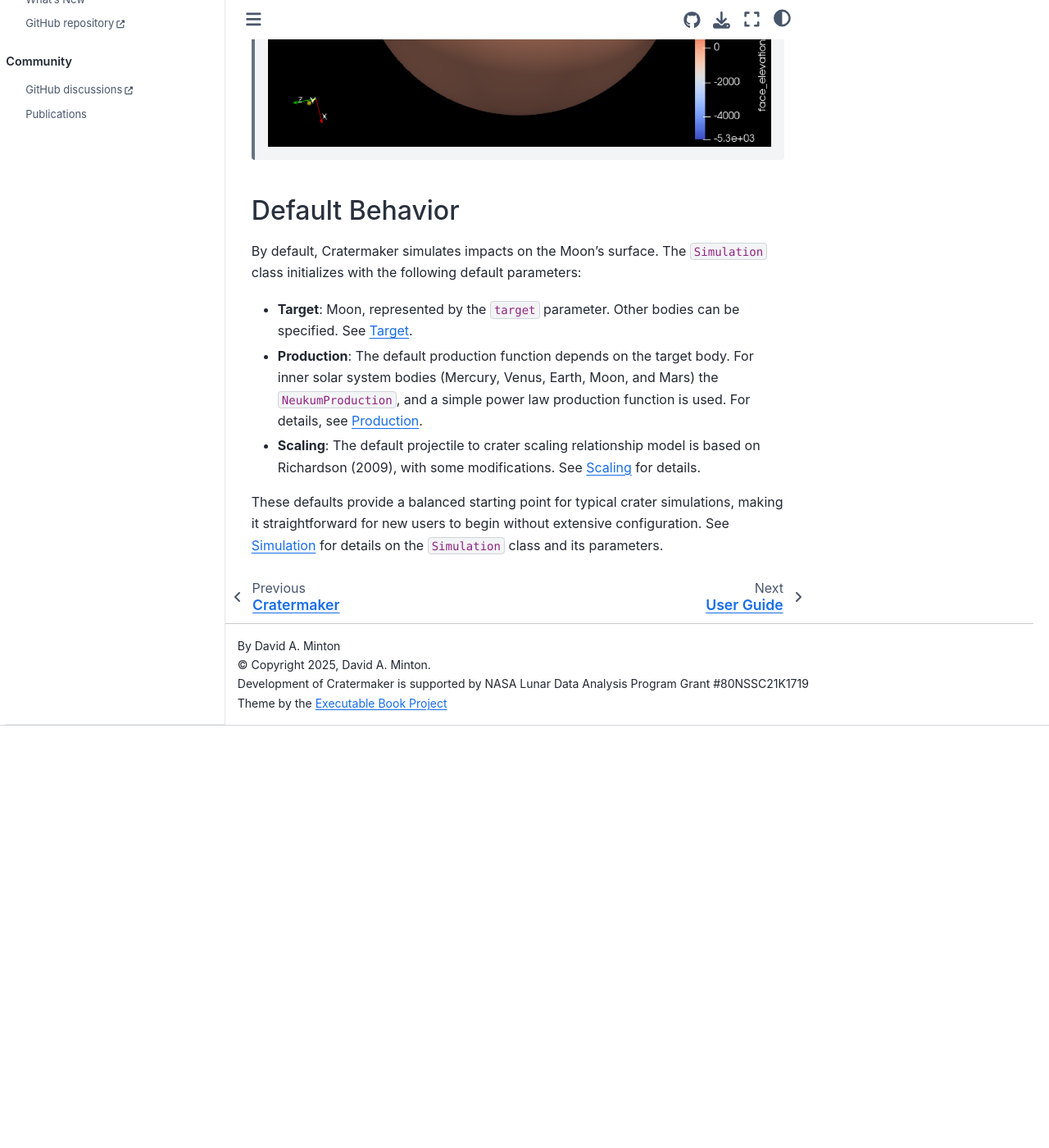
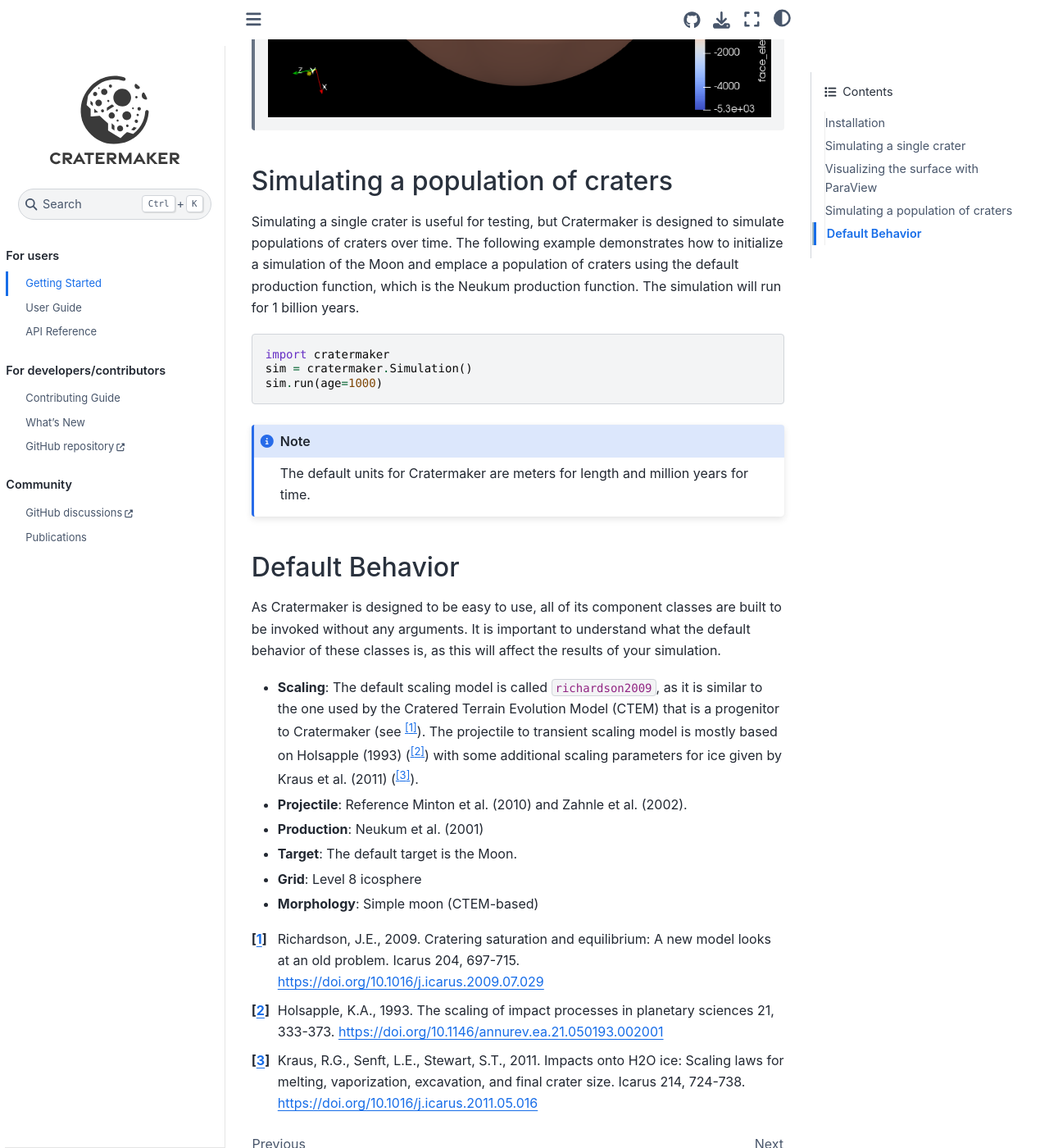
Before and after one commit to MintonGroup/cratermaker, a Sphinx documentation site: the page built from docs/getting-started-guide/index.rst, in a window 1280 px wide and 1400 px high, scrolled down 2951 px. Shown: the whole window at 82% size. Built offline with Sphinx 7.4.7 and the Sphinx Book theme 1.1.4, drawn with Linux system fonts in a browser that asks for light colours; the version number is read from the project's files by our own code; before the commit the page ends 3836 px from its top, so only the background shows below that; some of the changed text lies outside the part shown.

Commit message:
Started fleshing out the default section

```diff
--- a/docs/getting-started-guide/index.rst
+++ b/docs/getting-started-guide/index.rst
@@ -29,8 +29,8 @@ To begin, simply install Cratermaker using pip into the Python environment of yo
       pip install cratermaker
 
 
-Creating a Simulation
-===================================
+Simulating a single crater
+==========================
 
 Here’s a simple example demonstrating how to initialize a simulation for the Moon, then emplace a single 100 km diameter crater at a random location on the surface:
 
@@ -48,9 +48,8 @@ This example uses the default Moon target and emplaces a crater of 100 km in dia
       The first time you run a simulation in a given directory, Cratermaker generates a configuration file called ``cratermaker.yaml`` and a surface mesh in ``surface_data\grid.nc``. By default, these are stored in the current working directory from where it was invoked, but this can be changed by passing the argument ``simdir="your\custom\path"`` to ``Simulation``.
 
 
-#####################################################################
 Visualizing the surface with `ParaView <https://www.paraview.org/>`__
-#####################################################################
+=====================================================================
 
 Cratermaker can export the surface mesh to a VTK file, which can be visualized with ParaView. The following will export the
 surface mesh to two files inside a folder called ``vtk_files``::
@@ -67,15 +66,33 @@ Then, open ParaView and select ``File -> Open``, navigate to the ``vtk_files`` d
       :alt: ParaView visualization of the surface mesh of the Moon with a single 100 km diameter crater emplaced at a random location.
       :align: center
 
+Simulating a population of craters
+==================================
+
+Simulating a single crater is useful for testing, but Cratermaker is designed to simulate populations of craters over time. The following example demonstrates how to initialize a simulation of the Moon and emplace a population of craters using the default production function, which is the Neukum production function. The simulation will run for 1 billion years.
+
+.. code-block:: python
+
+    import cratermaker
+    sim = cratermaker.Simulation()
+    sim.run(age=1000)
+
+.. note::
+
+      The default units for Cratermaker are meters for length and million years for time.
 
 
 Default Behavior
 ================
+As Cratermaker is designed to be easy to use, all of its component classes are built to be invoked without any arguments. It is important to understand what the default behavior of these classes is, as this will affect the results of your simulation.
 
-By default, Cratermaker simulates impacts on the Moon's surface. The ``Simulation`` class initializes with the following default parameters:
+- **Scaling**: The default scaling model is called ``richardson2009``, as it is similar to the one used by the Cratered Terrain Evolution Model (CTEM) that is a progenitor to Cratermaker (see [1]_). The projectile to transient scaling model is mostly based on Holsapple (1993) ([2]_) with some additional scaling parameters for ice given by Kraus et al. (2011) ([3]_).
+- **Projectile**: Reference Minton et al. (2010) and Zahnle et al. (2002).
+- **Production**: Neukum et al. (2001)
+- **Target**: The default target is the Moon.
+- **Grid**: Level 8 icosphere
+- **Morphology**: Simple moon (CTEM-based)
 
-- **Target**: Moon, represented by the ``target`` parameter. Other bodies can be specified. See :ref:`api-Target`.
-- **Production**: The default production function depends on the target body. For inner solar system bodies (Mercury, Venus, Earth, Moon, and Mars) the ``NeukumProduction``, and a simple power law production function is used. For details, see :ref:`api-Production`.
-- **Scaling**: The default projectile to crater scaling relationship model is based on Richardson (2009), with some modifications. See :ref:`api-Scaling` for details.
-
-These defaults provide a balanced starting point for typical crater simulations, making it straightforward for new users to begin without extensive configuration. See :ref:`api-Simulation` for details on the ``Simulation`` class and its parameters.
+.. [1] Richardson, J.E., 2009. Cratering saturation and equilibrium: A new model looks at an old problem. Icarus 204, 697-715. https://doi.org/10.1016/j.icarus.2009.07.029
+.. [2] Holsapple, K.A., 1993. The scaling of impact processes in planetary sciences 21, 333-373. https://doi.org/10.1146/annurev.ea.21.050193.002001
+.. [3] Kraus, R.G., Senft, L.E., Stewart, S.T., 2011. Impacts onto H2O ice: Scaling laws for melting, vaporization, excavation, and final crater size. Icarus 214, 724-738. https://doi.org/10.1016/j.icarus.2011.05.016
```
